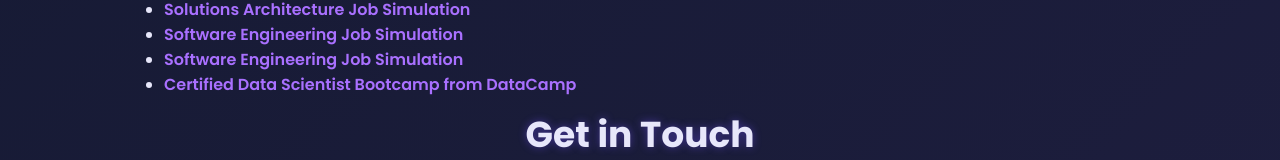
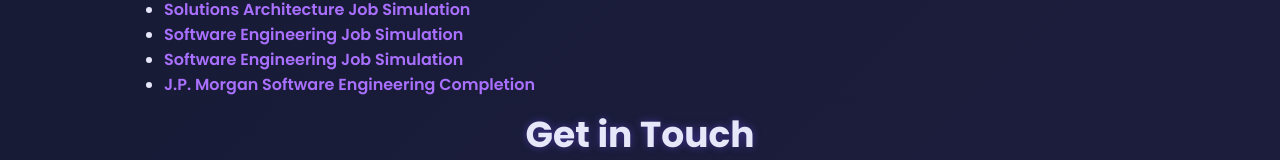
Before and after one commit to shaivisahu/personal-portfolio.github.io, a plain HTML site: page index.html in a window 1280 px wide. Shown: the part 2188-2348 px from the top of the page. Drawn offline with Linux system fonts and the light colour scheme.

Commit message:
Update index.html

```diff
--- a/index.html
+++ b/index.html
@@ -672,7 +672,7 @@
                     <a href="m1.pdf " target="_blank " rel="noopener "> Software	Engineering	Job	Simulation</a>
                 </li>
 
-                <li><a href="https://datacamp.com/certificate/datascientist " target="_blank " rel="noopener ">Certified Data Scientist Bootcamp from DataCamp</a></li>
+                <li><a href="https://github.com/shaivisahu/personal-portfolio.github.io/blob/main/jpMorgan.pdf" target="_blank " rel="noopener ">J.P. Morgan Software Engineering Completion</a></li>
             </ul>
         </section>
 
```
